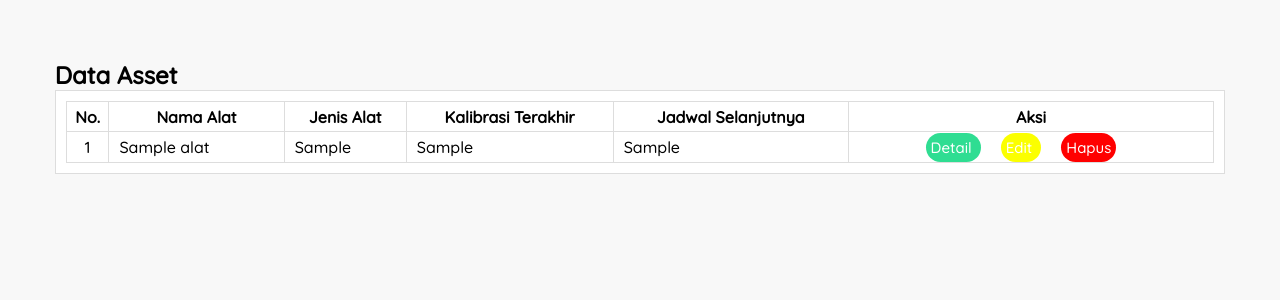
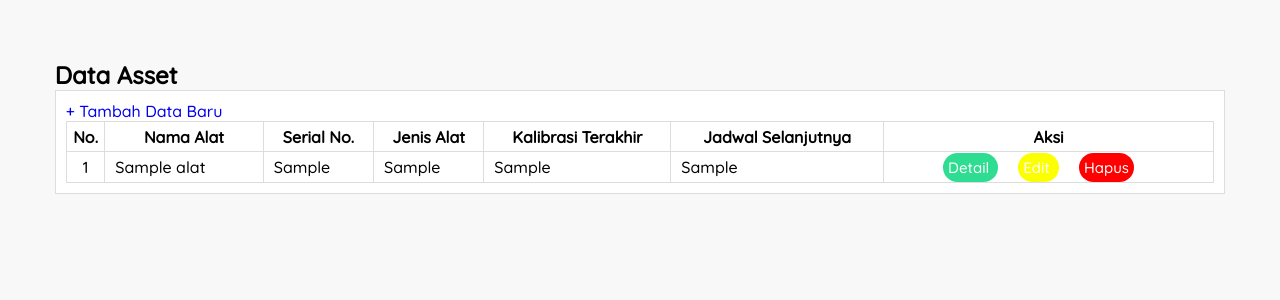
Before and after one commit to layleh/controlling-asset, a PHP site: page /data-asset.php in a window 1280 px wide. Shown: the part 70-370 px from the top of the page. Run offline with PHP 8.4, Linux system fonts and the light colour scheme; the visitor is signed in with stand-in values (Sample User, id 1); tables that the repository leaves empty or names only in its code hold one stand-in row (values such as "Sample post").

Commit message:
update tambah kode

```diff
--- a/data-asset.php
+++ b/data-asset.php
@@ -38,13 +38,14 @@
                         <tr>
                             <th>No.</th>
                             <th>Nama Alat</th>
+                            <th>Serial No.</th>
                             <th>Jenis Alat</th>
                             <th>Kalibrasi Terakhir</th>
                             <th>Jadwal Selanjutnya</th>
                             <th>Aksi</th>
-
                         </tr>
                     </thead>
+                    <a class="tombol" href="edit-data.php">+ Tambah Data Baru</a>
                     <tbody>
                         <?php
                             $no = 1;
@@ -56,6 +57,7 @@
                         <tr>
                             <td><?php echo $no++ ?></td>
                             <td><?php echo $row['nama'] ?></td>
+                            <td><?php echo $row['kode'] ?></td>
                             <td><?php echo $row['jenis'] ?></td>
                             <td><?php echo $row['berakhir'] ?></td>
                             <td><?php echo $row['baru'] ?></td>
@@ -71,6 +73,7 @@
                     </tbody>
                 </table>
             </div>
+
         </section>
     </body>
 </html>
```
